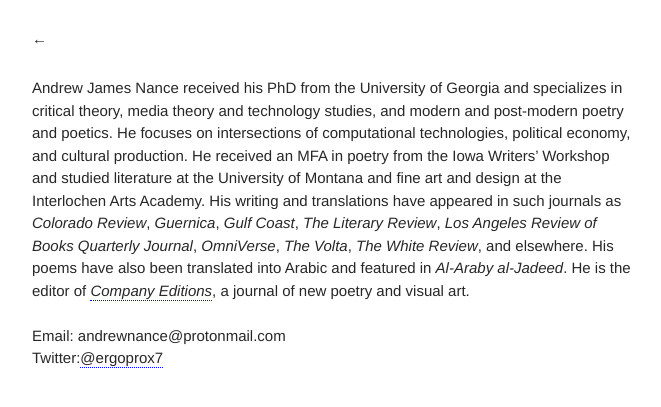
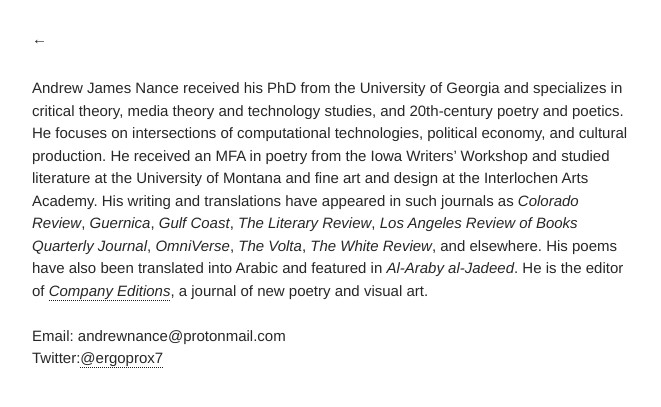
Before and after one commit to ajamesnance/ajamesnance.github.io, a Jekyll site: the page built from about.md, in a window 1280 px wide. Shown: the top 407 px of the page, without its empty margins (308-969 px from the left). Built offline with Jekyll 4.4.1, drawn with Linux system fonts in a browser that asks for light colours.

Commit message:
Update about.md

```diff
--- a/about.md
+++ b/about.md
@@ -2,7 +2,7 @@
 layout: post
 title: about
 ---
-Andrew James Nance received his PhD from the University of Georgia and specializes in critical theory, media theory and technology studies, and modern and post-modern poetry and poetics. He focuses on intersections of computational technologies, political economy, and cultural production. He received an MFA in poetry from the Iowa Writers’ Workshop and studied literature at the University of Montana and fine art and design at the Interlochen Arts Academy. His writing and translations have appeared in such journals as *Colorado Review*, *Guernica*, *Gulf Coast*, *The Literary Review*, *Los Angeles Review of Books Quarterly Journal*, *OmniVerse*, *The Volta*, *The White Review*, and elsewhere. His poems have also been translated into Arabic and featured in *Al-Araby al-Jadeed*. He is the editor of [*Company Editions*](http://www.companyeditions.com), a journal of new poetry and visual art.
+Andrew James Nance received his PhD from the University of Georgia and specializes in critical theory, media theory and technology studies, and 20th-century poetry and poetics. He focuses on intersections of computational technologies, political economy, and cultural production. He received an MFA in poetry from the Iowa Writers’ Workshop and studied literature at the University of Montana and fine art and design at the Interlochen Arts Academy. His writing and translations have appeared in such journals as *Colorado Review*, *Guernica*, *Gulf Coast*, *The Literary Review*, *Los Angeles Review of Books Quarterly Journal*, *OmniVerse*, *The Volta*, *The White Review*, and elsewhere. His poems have also been translated into Arabic and featured in *Al-Araby al-Jadeed*. He is the editor of [*Company Editions*](http://www.companyeditions.com), a journal of new poetry and visual art.
 <br>
 <br>
 Email: andrewnance@protonmail.com<br> Twitter:[@ergoprox7](https://twitter.com/ergoprox7)
```
